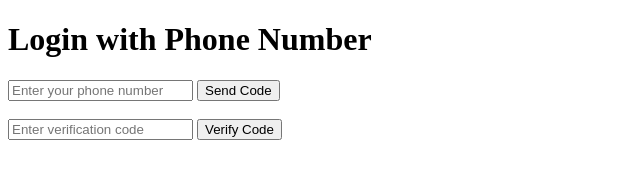
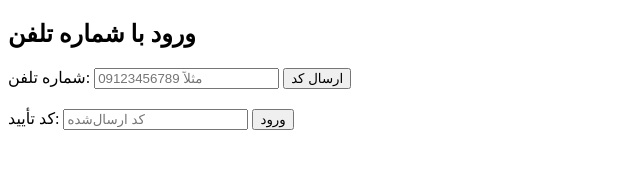
Before and after one commit to sasi1368/tex, a plain HTML site: page frontend/index.html in a window 1280 px wide. Shown: the whole page, without its empty margins (0-640 px from the left). Drawn offline with Linux system fonts and the light colour scheme.

Commit message:
Update index.html

```diff
--- a/frontend/index.html
+++ b/frontend/index.html
@@ -1,20 +1,24 @@
 <!DOCTYPE html>
 <html lang="en">
 <head>
-  <meta charset="UTF-8">
-  <meta name="viewport" content="width=device-width, initial-scale=1.0">
+  <meta charset="UTF-8" />
+  <meta name="viewport" content="width=device-width, initial-scale=1.0"/>
   <title>Login with Phone</title>
 </head>
 <body>
+  <h2>ورود با شماره تلفن</h2>
 
-  <h1>Login with Phone Number</h1>
-  <input type="text" id="phone-input" placeholder="Enter your phone number" />
-  <button id="send-code-btn">Send Code</button>
+  <div>
+    <label for="phone">شماره تلفن:</label>
+    <input type="text" id="phone" placeholder="مثلاً 09123456789" />
+    <button id="sendCodeBtn">ارسال کد</button>
+  </div>
 
-  <br><br>
-
-  <input type="text" id="code-input" placeholder="Enter verification code" />
-  <button id="verify-code-btn">Verify Code</button>
+  <div style="margin-top: 20px;">
+    <label for="code">کد تأیید:</label>
+    <input type="text" id="code" placeholder="کد ارسال‌شده" />
+    <button id="verifyCodeBtn">ورود</button>
+  </div>
 
   <script src="main.js"></script>
 </body>
```
